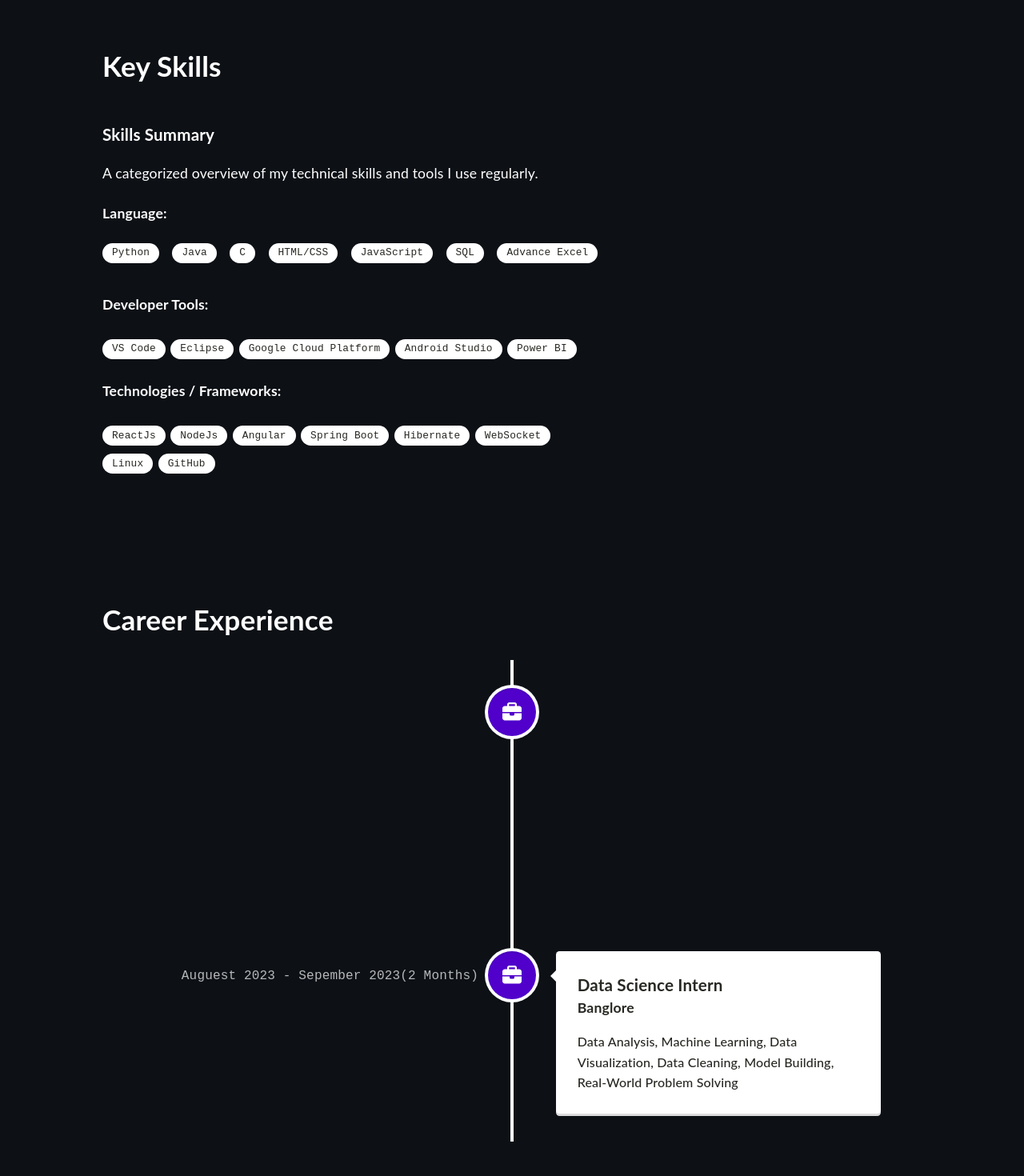
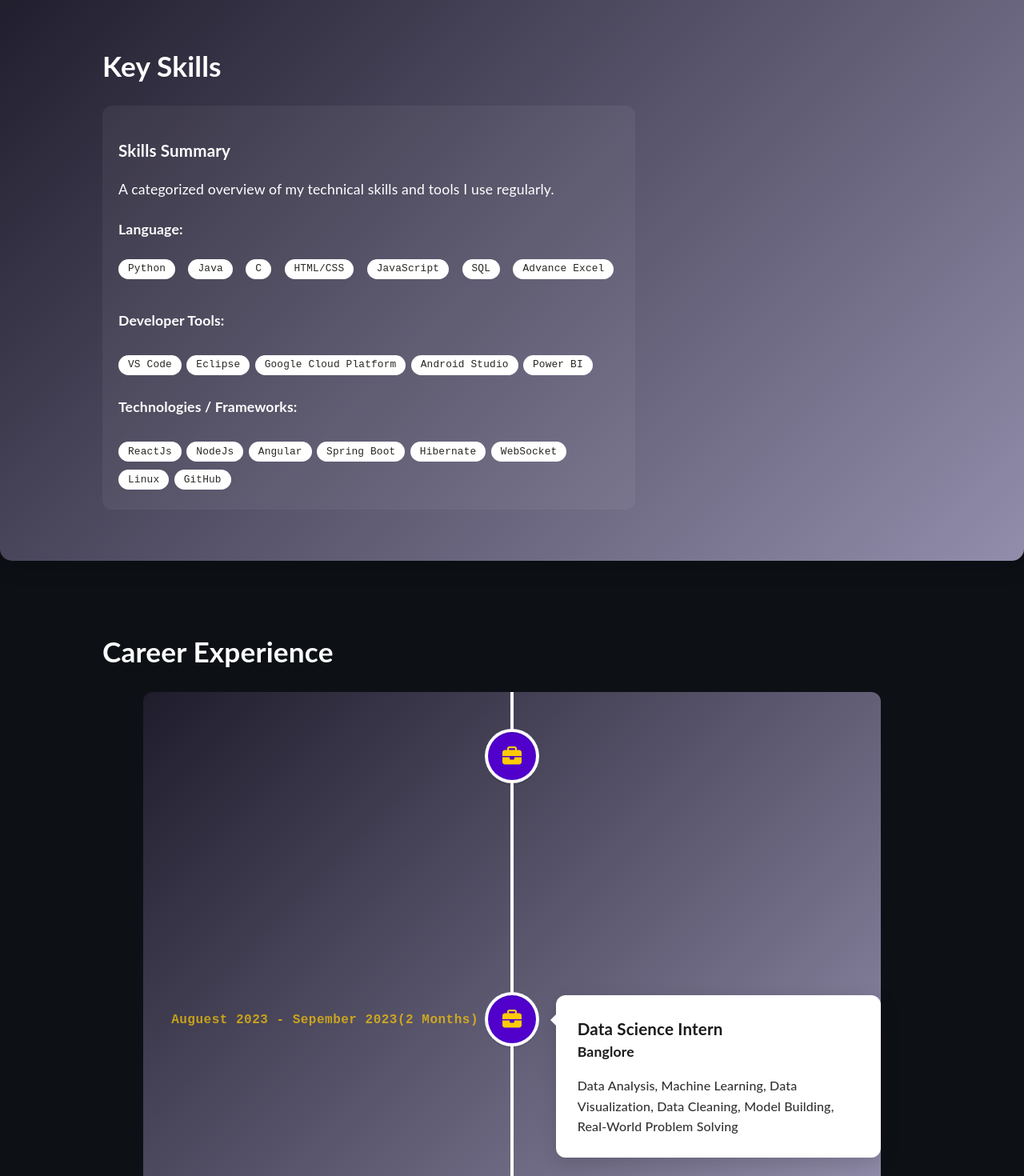
Before and after one commit to Anurag078/Portfolio, a React (Create React App) app: page / in a window 1280 px wide. Shown: the part 860-2330 px from the top of the page at 80% size. Built offline with nearby package versions, Linux system fonts and the light colour scheme.

Commit message:
Updated CSS for vertical timeline styling and background colors

```diff
--- a/src/assets/styles/Contact.scss
+++ b/src/assets/styles/Contact.scss
@@ -1,33 +1,59 @@
-.contact_wrapper svg {
-  font-size: 1em;
-  vertical-align: middle;
-  margin-right: 5px;
+/* Wrapper styling */
+.contact_wrapper {
+  background: linear-gradient(135deg, #877794, #8c67a4);
+  padding: 40px;
+  border-radius: 15px;
+  box-shadow: 0 8px 25px rgba(0, 0, 0, 0.1);
+  max-width: 600px;
+  margin: 50px auto;
+  animation: fadeIn 0.5s ease-in-out;
 }
 
+/* SVG icons */
+.contact_wrapper svg {
+  font-size: 1.2em;
+  vertical-align: middle;
+  margin-right: 8px;
+  color: #5000ca;
+}
+
+/* Contact form styling */
 .contact-form {
   padding-top: 20px;
-
-  button {
-    float: right;
-    background-color: white;
-    color: #050f0b;
 }
 
-  button:hover {
+.contact-form fieldset {
+  background-color: #ffffff;
+  border-radius: 10px;
+  padding: 20px;
+  border: none;
+  box-shadow: 0 4px 15px rgba(0, 0, 0, 0.08);
+}
+
+.contact-form button {
+  float: right;
   background-color: #5000ca;
   color: white;
+  padding: 10px 20px;
+  border-radius: 8px;
+  border: none;
+  transition: all 0.3s ease;
 }
 
-  fieldset {
-    background-color: white;
-  }
+.contact-form button:hover {
+  background-color: #3b0099;
+  transform: translateY(-2px);
 }
 
+/* Labels */
 label {
-  font-size: 1.2rem;
-  font-family: 'DomaineDispNar-Medium', sans-serif;
+  font-size: 1rem;
+  font-family: 'Segoe UI', Tahoma, sans-serif;
+  font-weight: 500;
+  color: #333;
 }
 
+/* Flexbox layout for inputs */
 .form-flex {
   display: flex;
   gap: 15px;
@@ -46,3 +72,25 @@ form {
   width: 100% !important;
   margin-bottom: 15px !important;
 }
+
+/* Input fields */
+input, textarea {
+  width: 100%;
+  padding: 12px;
+  border-radius: 6px;
+  border: 1px solid #ccc;
+  font-size: 0.95rem;
+  transition: border 0.3s ease, box-shadow 0.3s ease;
+}
+
+input:focus, textarea:focus {
+  border-color: #5000ca;
+  box-shadow: 0 0 8px rgba(80, 0, 202, 0.2);
+  outline: none;
+}
+
+/* Smooth fade-in animation */
+@keyframes fadeIn {
+  from { opacity: 0; transform: translateY(10px); }
+  to { opacity: 1; transform: translateY(0); }
+}
--- a/src/assets/styles/Expertise.scss
+++ b/src/assets/styles/Expertise.scss
@@ -1,30 +1,48 @@
+/* Skills container with gradient background */
 .skills-container {
     padding: 5% 10%;
     display: flex;
     flex-direction: column;
     text-align: left;
-
-    svg {
-        color: white;
-    }
+    background: linear-gradient(135deg, #1f1c2c, #928dab); /* Modern gradient */
+    border-radius: 15px;
+    box-shadow: 0 8px 25px rgba(0, 0, 0, 0.2);
+    animation: fadeIn 0.5s ease-in-out;
 }
 
+.skills-container svg {
+    color: #ffffff;
+}
+
+/* Grid layout for skills */
 .skills-container .skills-grid {
     display: grid;
     grid-template-columns: repeat(3, 1fr);
     grid-gap: 50px;
 }
 
+/* Skill card style */
 .skills-container .skills-grid .skill {
-    align-items: center;
+    background: rgba(255, 255, 255, 0.05);
+    padding: 20px;
+    border-radius: 12px;
     text-align: left;
+    transition: transform 0.25s ease, box-shadow 0.25s ease;
 }
 
+.skills-container .skills-grid .skill:hover {
+    transform: translateY(-5px);
+    box-shadow: 0 12px 30px rgba(0, 0, 0, 0.3);
+}
+
+/* Chip styles */
 .chip {
     color: rgb(39, 40, 34) !important;
     background-color: white !important;
     font-size: 0.8rem !important;
     height: 25px !important;
+    border-radius: 20px !important;
+    padding: 0 8px;
 
     span {
         font-family: 'Courier Prime', monospace;
@@ -36,6 +54,7 @@
     }
 }
 
+/* Flex chips container */
 .flex-chips {
     line-height: 2;
     margin: 0.5;
@@ -43,6 +62,7 @@
     .chip-title {
         color: white;
         padding-right: 10px;
+        font-weight: bold;
     }
 }
 
@@ -51,15 +71,15 @@
 }
 
 .flex-chips .MuiChip-outlined {
-    background-color: #e0e0e0;
-    font-family: source-code-pro, Menlo, Monaco, Consolas, "Courier New", monospace;
+    background-color: #f1f1f1;
+    font-family: 'Courier Prime', monospace;
 }
 
 .flex-chips .MuiChip-outlined span {
     color: rgb(39, 40, 34);
 }
 
-/* ✅ New scrollable row for languages */
+/* Scrollable languages row */
 .flex-chips.languages-row {
     display: flex;
     flex-direction: row;
@@ -89,8 +109,7 @@
     }
 }
 
-/* Responsive adjustments */
-@media screen {
+/* Responsive */
 @media (max-width: 768px) {
     .skills-container {
         display: block;
@@ -99,11 +118,8 @@
     }
 
     .skills-container .skills-grid {
-            display: initial;
-        }
-
-        .skills-container .skills-grid .skill {
-            padding-bottom: 5%;
+        grid-template-columns: 1fr;
+        grid-gap: 20px;
     }
 }
 
@@ -112,4 +128,9 @@
         font-size: 12px;
     }
 }
+
+/* Animation */
+@keyframes fadeIn {
+    from { opacity: 0; transform: translateY(10px); }
+    to { opacity: 1; transform: translateY(0); }
 }
--- a/src/assets/styles/Project.scss
+++ b/src/assets/styles/Project.scss
@@ -3,47 +3,68 @@
     flex-direction: column;
     padding: 5% 10%;
     text-align: left;
+    background: linear-gradient(135deg, #1f1c2c, #928dab);
+    min-height: 100vh;
 }
 
+/* Grid layout */
 .projects-container .projects-grid {
     display: grid;
     grid-template-columns: repeat(2, 1fr);
-    grid-gap: 50px;
+    gap: 40px;
 }
 
+/* Project card */
 .projects-container .projects-grid .project {
+    background: linear-gradient(135deg, #1f1c2c, #928dab);
+    padding: 20px;
+    border-radius: 12px;
+    box-shadow: 0 4px 20px rgba(73, 71, 71, 0.15);
     text-align: left;
+    transition: transform 0.3s ease, box-shadow 0.3s ease;
+}
+
+.projects-container .projects-grid .project:hover {
+    transform: translateY(-5px) scale(1.02);
+    box-shadow: 0 8px 30px rgba(0, 0, 0, 0.25);
+}
+
+/* Headings */
+.project h2 {
+    color: #222;
+    margin-bottom: 10px;
+    transition: color 0.2s ease-in-out;
 }
 
 .project h2:hover {
+    color: #585a5d;
     text-decoration: underline;
-    transition: color .15s ease-in-out,background-color .15s ease-in-out,border-color .15s ease-in-out;
 }
 
+/* Zoom effect for images */
 .zoom {
-    border-radius: 5px;
-    transition: transform .2s;
+    border-radius: 8px;
+    transition: transform 0.3s ease;
     margin: 0 auto;
+    display: block;
 }
 
 .zoom:hover {
     transform: scale(1.05);
 }
 
-@media screen {
+/* Responsive design */
 @media (max-width: 700px) {
     .projects-container {
-            display: block;
         padding-left: 5%;
         padding-right: 5%;
     }
 
     .projects-container .projects-grid {
-            display: block;
+        grid-template-columns: 1fr;
     }
 
     .projects-container .projects-grid .project {
         padding-bottom: 5%;
     }
 }
-}
--- a/src/assets/styles/Timeline.scss
+++ b/src/assets/styles/Timeline.scss
@@ -1,38 +1,71 @@
-.vertical-timeline span {
-    color: white;
+/* Vertical Timeline Styling */
+.vertical-timeline {
+    background: linear-gradient(135deg, #1f1c2c, #928dab);
+    padding: 50px 0;
+    border-radius: 12px;
+}
+
+/* Main text colors */
+.vertical-timeline span,
+.vertical-timeline-element span {
+    color: #f5f5f5;
     font-family: 'Courier Prime', monospace;
 }
 
-.vertical-timeline p {
-    color: rgb(39, 40, 34);
+.vertical-timeline p,
+.vertical-timeline-element p,
+.vertical-timeline-element h3,
+.vertical-timeline-element h4 {
+    color: #e0e0e0;
 }
 
-.vertical-timeline-element p {
-    color: rgb(39, 40, 34);
+/* Date Styling */
+.vertical-timeline-element .vertical-timeline-element-date {
+    color: #ffcb05;
+    font-weight: bold;
+    font-size: 0.9rem;
+    letter-spacing: 0.5px;
 }
 
-.vertical-timeline-element h3 {
-    color: rgb(39, 40, 34);
+/* Icon Styling */
+.svg-inline--fa {
+    color: #ffcb05;
+    transition: transform 0.3s ease, color 0.3s ease;
 }
 
-.vertical-timeline-element h4 {
-    color: rgb(39, 40, 34);
+.svg-inline--fa:hover {
+    transform: scale(1.2);
+    color: #ffd54f;
 }
 
-.vertical-timeline-element span {
-    color: rgb(39, 40, 34);
+/* Card styling */
+.vertical-timeline-element-content {
+    background: white; /* Keep white for contrast */
+    color: #2c3e50; /* Dark text */
+    border-radius: 12px;
+    padding: 20px;
+    box-shadow: 0 8px 25px rgba(0, 0, 0, 0.15);
+    transition: transform 0.25s ease, box-shadow 0.25s ease;
 }
 
-.vertical-timeline-element .vertical-timeline-element-date {
-    color: white;
+/* Headings in white cards */
+.vertical-timeline-element-content h3,
+.vertical-timeline-element-content h4 {
+    color: #1a1a1a;
 }
 
-.svg-inline--fa {
-    color: white;
+/* Paragraph text inside white cards */
+.vertical-timeline-element-content p {
+    color: #333;
 }
 
-@media screen and (max-width: 1170px) {
-    .vertical-timeline-element .vertical-timeline-element-date {
-        color: rgb(39, 40, 34);
-    }
+/* Keep dates visible on dark backgrounds */
+.vertical-timeline-element-date {
+    color: #ffcb05;
 }
+
+/* On hover */
+.vertical-timeline-element-content:hover {
+    transform: translateY(-5px);
+    box-shadow: 0 12px 30px rgba(0, 0, 0, 0.2);
+}
--- a/src/components/Project.tsx
+++ b/src/components/Project.tsx
@@ -7,7 +7,7 @@ function Project() {
         <h1>Personal Projects</h1>
         <div className="projects-grid">
             <div className="project">
-    <a href="https://admybrand-landing.vercel.app" target="_blank" rel="noreferrer">
+    <a href="https://admybrand-landing.vercel.app/" target="_blank" rel="noreferrer">
         <h2>ADmyBRAND – AI-Powered SaaS Landing Page 🚀</h2>
     </a>
     <p>
```
Also changed, not shown: 1 other file (tests, documents, lock files or other folders). Lines whose indentation alone changed are shown as unchanged.
